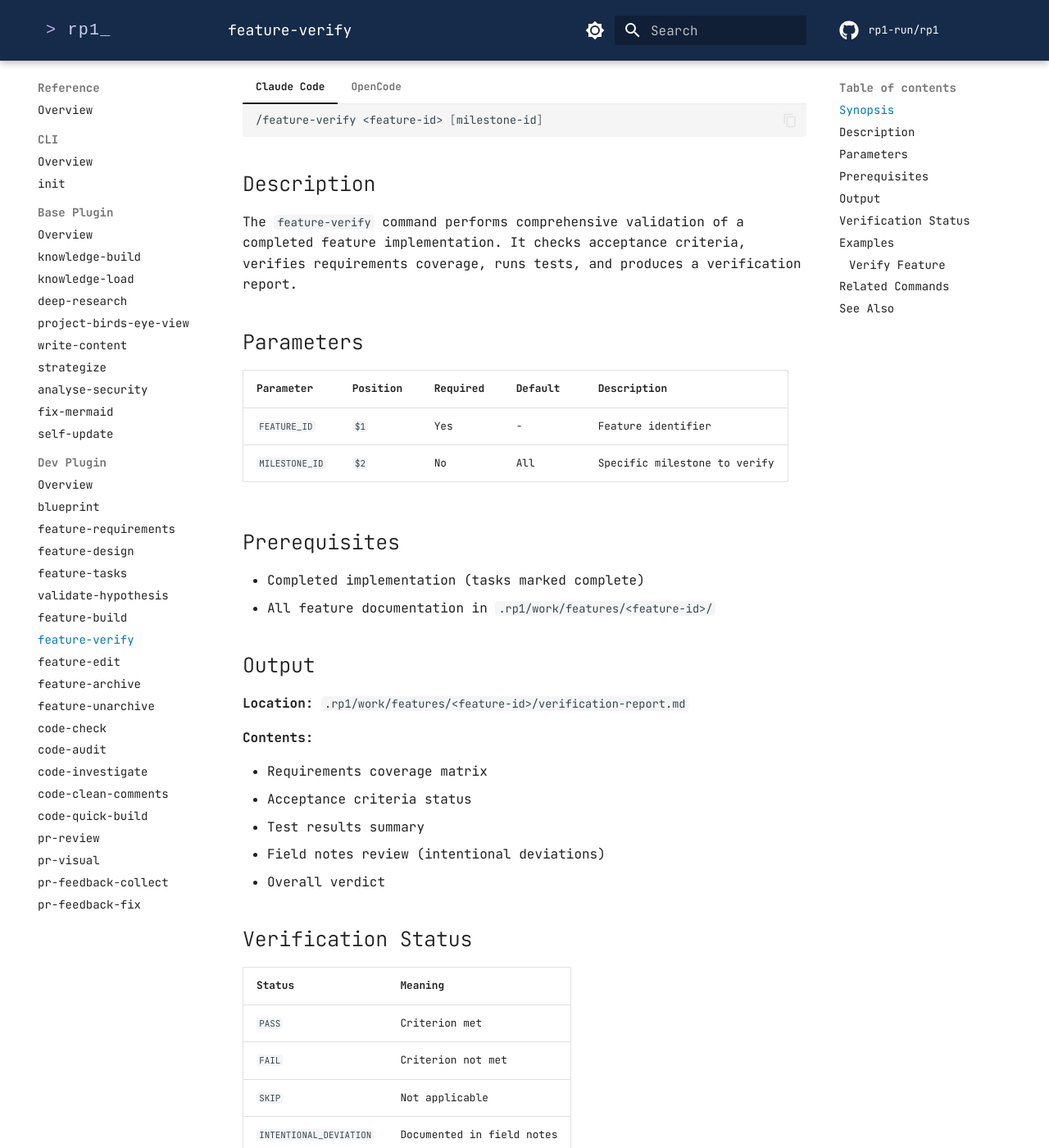
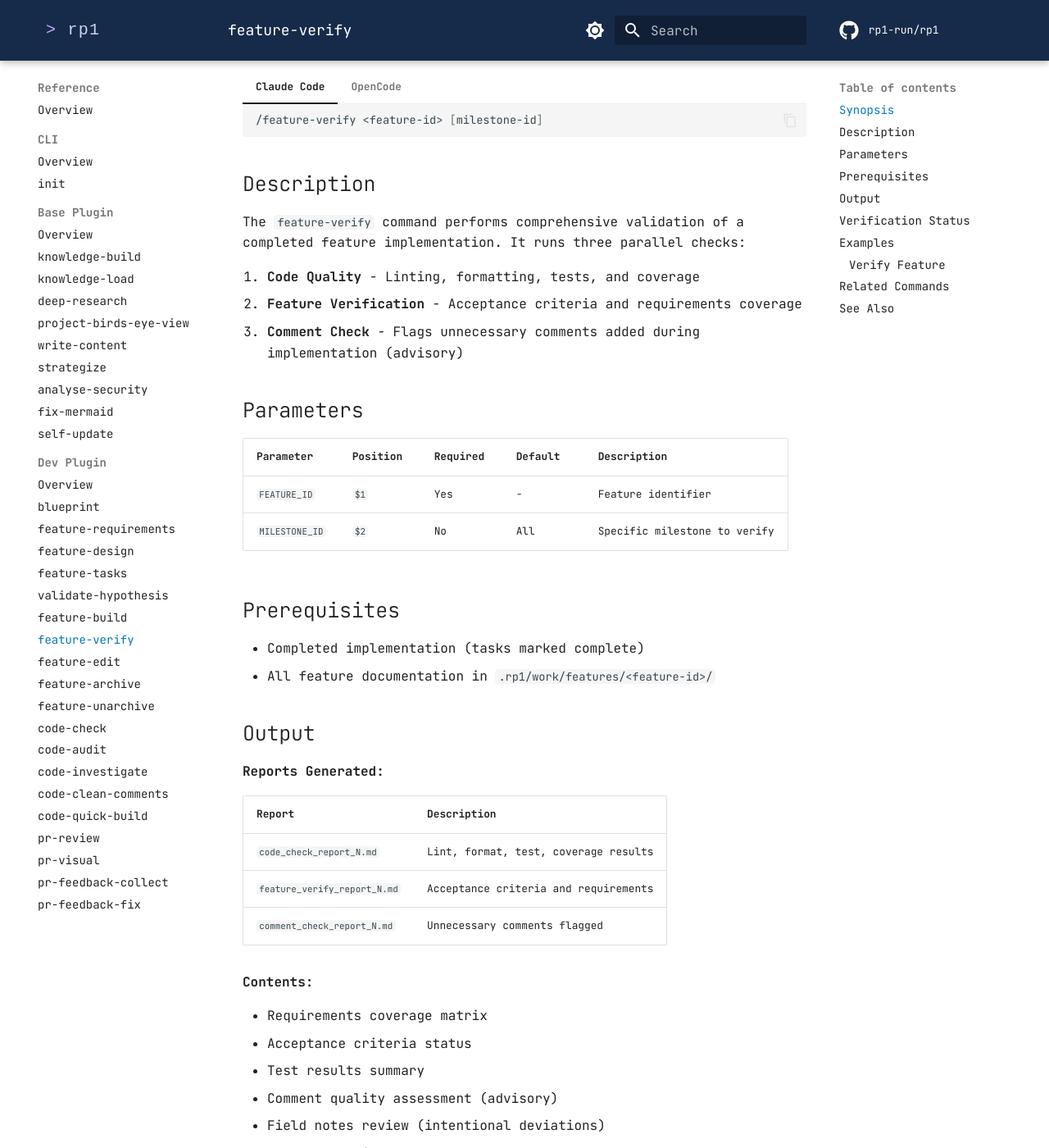
Before and after one commit to rp1-run/rp1, an MkDocs documentation site: the page built from docs/reference/dev/feature-verify.md, in a window 1280 px wide and 1400 px high, scrolled down 310 px. Shown: the whole window at 82% size. Built offline with MkDocs 1.6.1 and Material for MkDocs 9.7.7, drawn with Linux system fonts in a browser that asks for light colours; comment, search, counter and statistics services are not loaded; some of the changed text lies outside the part shown.

Commit message:
feat(dev): add comment check to /feature-verify
Adds comment checking as a parallel validation phase in feature-verify:

- Add MODE parameter to comment-cleaner agent (clean/check)
- Check mode generates report without modifying files
- Feature-verify now runs 3 parallel phases:
  1. Code quality check
  2. Feature verification
  3. Comment check (advisory)
- Comment check WARN status doesn't block verification

Closes #48

🤖 Generated with [Claude Code](https://claude.com/claude-code)

Co-Authored-By: Claude <noreply@anthropic.com>

````diff
--- a/docs/reference/dev/feature-verify.md
+++ b/docs/reference/dev/feature-verify.md
@@ -20,7 +20,11 @@ Validates acceptance criteria and requirements mapping before merge.
 
 ## Description
 
-The `feature-verify` command performs comprehensive validation of a completed feature implementation. It checks acceptance criteria, verifies requirements coverage, runs tests, and produces a verification report.
+The `feature-verify` command performs comprehensive validation of a completed feature implementation. It runs three parallel checks:
+
+1. **Code Quality** - Linting, formatting, tests, and coverage
+2. **Feature Verification** - Acceptance criteria and requirements coverage
+3. **Comment Check** - Flags unnecessary comments added during implementation (advisory)
 
 ## Parameters
 
@@ -36,13 +40,20 @@ The `feature-verify` command performs comprehensive validation of a completed fe
 
 ## Output
 
-**Location:** `.rp1/work/features/<feature-id>/verification-report.md`
+**Reports Generated:**
+
+| Report | Description |
+|--------|-------------|
+| `code_check_report_N.md` | Lint, format, test, coverage results |
+| `feature_verify_report_N.md` | Acceptance criteria and requirements |
+| `comment_check_report_N.md` | Unnecessary comments flagged |
 
 **Contents:**
 
 - Requirements coverage matrix
 - Acceptance criteria status
 - Test results summary
+- Comment quality assessment (advisory)
 - Field notes review (intentional deviations)
 - Overall verdict
 
@@ -78,21 +89,32 @@ The `feature-verify` command performs comprehensive validation of a completed fe
 Feature: user-auth
 Status: READY FOR MERGE
 
+Code Quality: PASS
+- Linting: 0 errors
+- Tests: 45/45 passing
+- Coverage: 94%
+
 Requirements Coverage:
 - REQ-001: ✓ PASS
 - REQ-002: ✓ PASS
 - REQ-003: ✓ INTENTIONAL_DEVIATION (see field-notes.md)
 
+Comment Check: WARN (advisory)
+- 3 unnecessary comments flagged
+- Run /code-clean-comments to clean
+
 Acceptance Criteria: 12/12 passed
-Tests: 45/45 passing
-Coverage: 94%
 
-Report: .rp1/work/features/user-auth/verification-report.md
+Reports:
+- .rp1/work/features/user-auth/code_check_report_1.md
+- .rp1/work/features/user-auth/feature_verify_report_1.md
+- .rp1/work/features/user-auth/comment_check_report_1.md
 ```
 
 ## Related Commands
 
 - [`feature-build`](feature-build.md) - Previous step
+- [`code-clean-comments`](code-clean-comments.md) - Clean flagged comments
 - [`feature-archive`](feature-archive.md) - Archive after merge
 
 ## See Also
````
Also changed, not shown: plugins/dev/agents/comment-cleaner.md (+74 -13 lines), plugins/dev/commands/feature-verify.md (+27 -12 lines).
